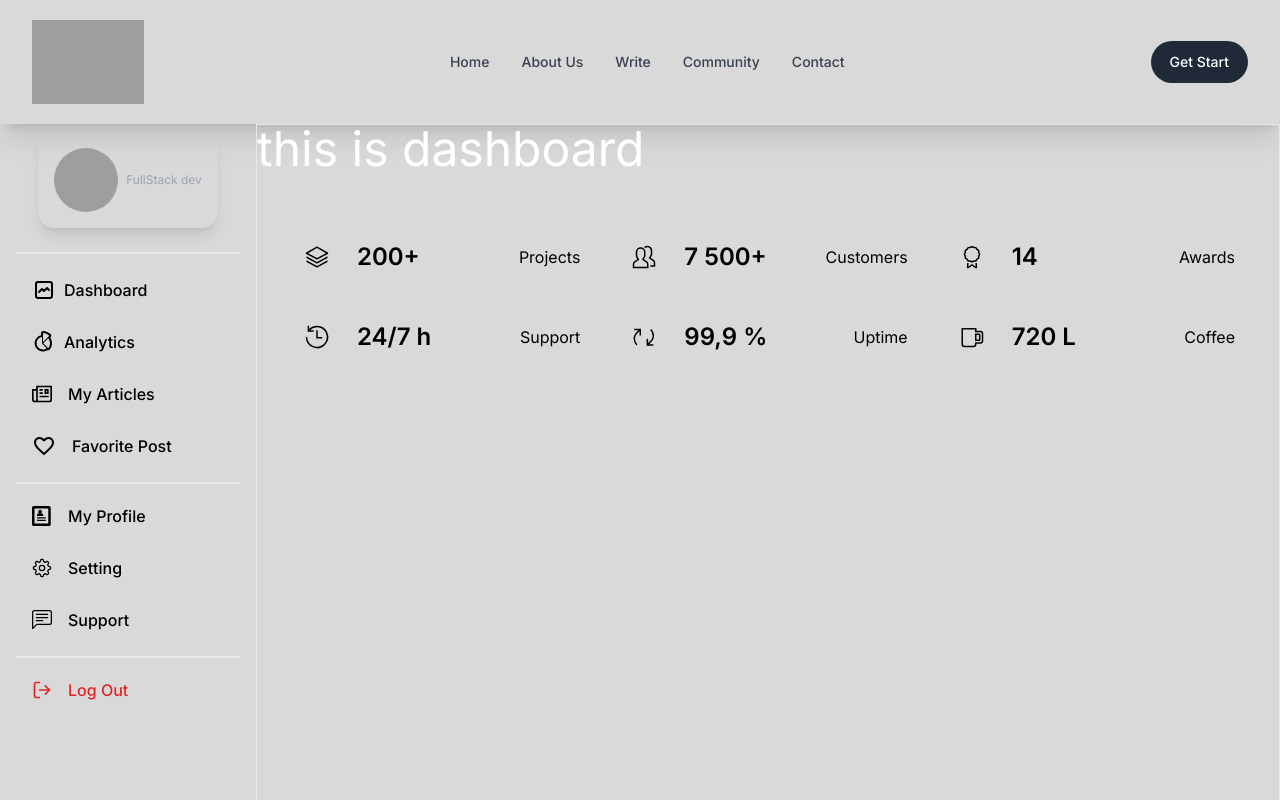
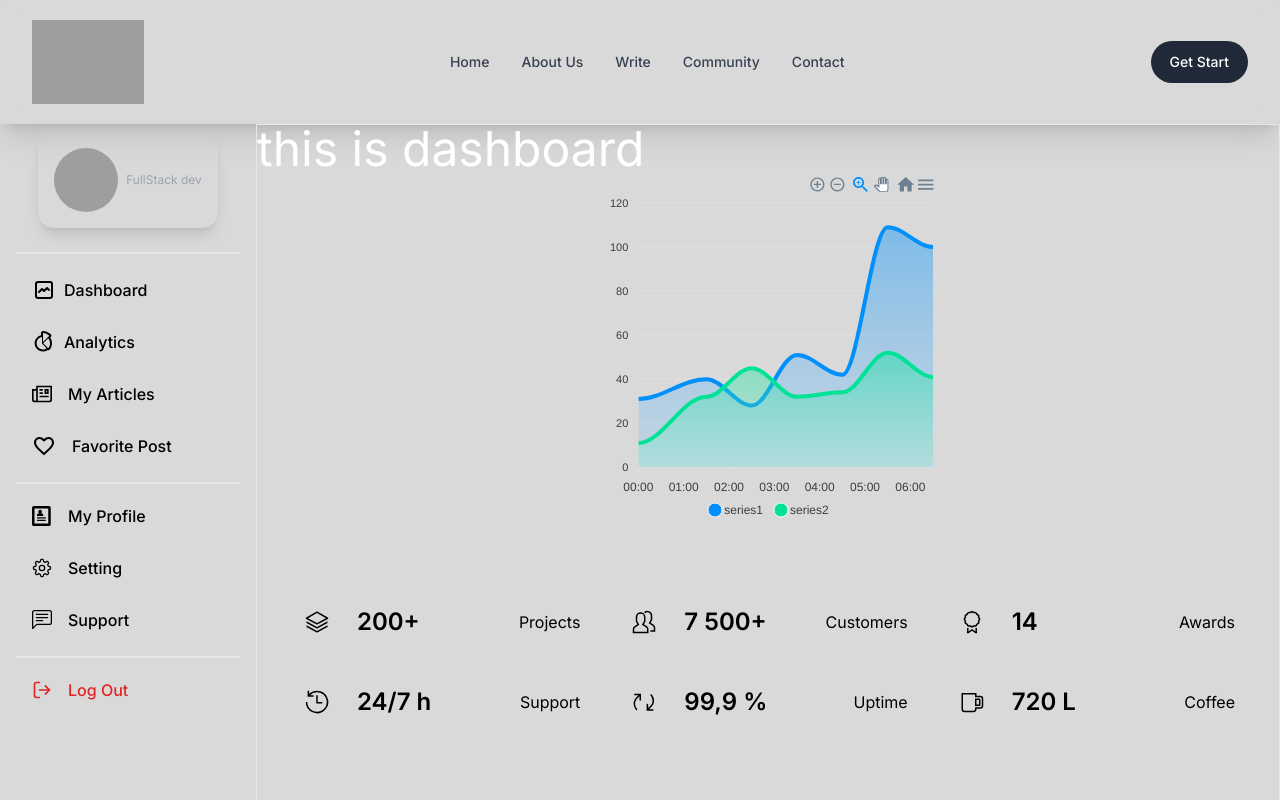
Before and after one commit to Alamin-22/Article-publishing-website-Client, a Next.js app: page /dashboardlayout in a window 1280 px wide. Shown: the top 800 px of the page. Built offline with nearby package versions, Linux system fonts and the light colour scheme; no server answers; grey boxes are pictures that could not be loaded.

Commit message:
added apex chart to the dashboard

```diff
--- a/package.json
+++ b/package.json
@@ -19,6 +19,7 @@
     "maplibre-gl": "^3.6.2",
     "next": "^14.0.4",
     "react": "^18.2.0",
+    "react-apexcharts": "^1.4.1",
     "react-dom": "^18.2.0",
     "react-firebase-hooks": "^5.1.1",
     "react-hook-form": "^7.49.3",
--- a/src/Components/DashboardComponents/Chart.jsx
+++ b/src/Components/DashboardComponents/Chart.jsx
@@ -1,9 +1,55 @@
-import React from 'react';
+"use client"
+import ReactApexChart from 'react-apexcharts'
+
+import React, { useState } from 'react';
 
 const Chart = () => {
+    const [state, setState] = useState({
+
+        series: [{
+            name: 'series1',
+            data: [31, 40, 28, 51, 42, 109, 100]
+        }, {
+            name: 'series2',
+            data: [11, 32, 45, 32, 34, 52, 41]
+        }],
+        options: {
+            chart: {
+                height: 350,
+                type: 'area'
+            },
+            dataLabels: {
+                enabled: false
+            },
+            stroke: {
+                curve: 'smooth'
+            },
+            xaxis: {
+                type: 'datetime',
+                categories: ["2018-09-19T00:00:00.000Z", "2018-09-19T01:30:00.000Z", "2018-09-19T02:30:00.000Z", "2018-09-19T03:30:00.000Z", "2018-09-19T04:30:00.000Z", "2018-09-19T05:30:00.000Z", "2018-09-19T06:30:00.000Z"]
+            },
+            tooltip: {
+                x: {
+                    format: 'dd/MM/yy HH:mm'
+                },
+            },
+        },
+
+
+
+    })
+
+
+
+
     return (
         <div>
-
+            <div className=' xl:w-[350px] md:w-[500px] lg:w-[1000px]  mx-auto'>
+                <ReactApexChart
+                    options={state.options}
+                    series={state.series}
+                    type="area" height={350} className={"w-full"} />
+            </div>
         </div>
     );
 };
--- a/src/app/dashboardlayout/page.js
+++ b/src/app/dashboardlayout/page.js
@@ -1,3 +1,4 @@
+import Chart from '@/components/DashboardComponents/Chart';
 import Statics from '@/components/DashboardComponents/Statics';
 import React from 'react';
 
@@ -5,8 +6,8 @@ const dashboard = () => {
     return (
         <div className=' h-screen'>
             <h2 className='text-5xl text-white' >this is dashboard</h2>
+            <Chart></Chart>
             <Statics></Statics>
-
         </div>
     );
 };
```
Also changed, not shown: 1 other file (tests, documents, lock files or other folders).
